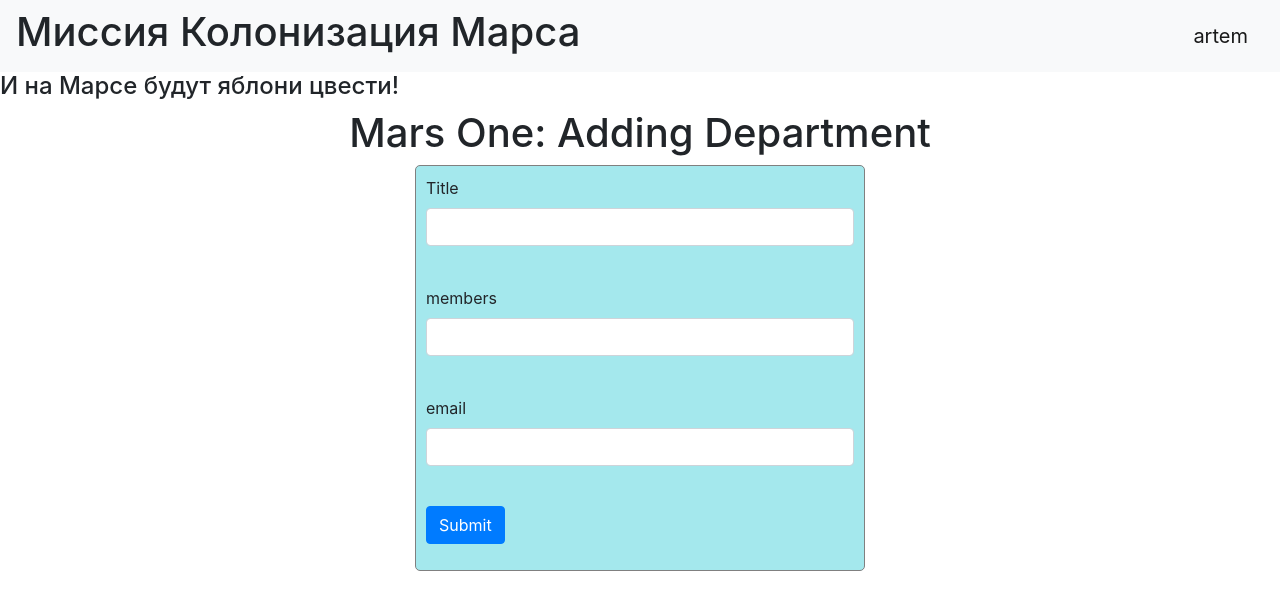
After one commit to KapBelka/web_with_db, a Flask app: page /department_add in a window 1280 px wide. The commit adds this page. Shown: the top 610 px of the page. Run offline with Flask 2, Linux system fonts and the light colour scheme; a user stored in the database is signed in; some libraries are stand-ins or nearby versions.

Commit message:
lesson task 3

```diff
--- a/main.py
+++ b/main.py
@@ -1,4 +1,3 @@
-import flask_login
 from flask import Flask, render_template, request
 from flask_login import login_manager, login_user, logout_user, login_required, LoginManager, \
     current_user
@@ -10,6 +9,7 @@ from wtforms.fields.html5 import *
 from wtforms.validators import DataRequired
 
 from data import db_session
+from data.departments import Departments
 from data.users import User
 from data.jobs import Jobs
 import datetime
@@ -48,6 +48,13 @@ class JobAddForm(FlaskForm):
     submit = SubmitField('Submit')
 
 
+class DepartmentAddForm(FlaskForm):
+    title = StringField('Title', validators=[DataRequired()])
+    members = StringField('members', validators=[DataRequired()])
+    email = EmailField('email', validators=[DataRequired()])
+    submit = SubmitField('Submit')
+
+
 def get_all_jobs(session):
     jobs = session.query(Jobs).all()
     return jobs
@@ -61,6 +68,16 @@ def get_user_from_id(session, id):
 def get_teamleaders_for_jobs(session, jobs):
     teamleaders = [get_user_from_id(session, job.team_leader) for job in jobs]
     return teamleaders
+
+
+def get_all_deparments(session):
+    departments = session.query(Departments).all()
+    return departments
+
+
+def get_chiefs_for_departments(session, departments):
+    chiefs = [get_user_from_id(session, department.chief) for department in departments]
+    return chiefs
 
 
 @login_manager.user_loader
@@ -196,6 +213,82 @@ def job_delete(id):
     return redirect('/')
 
 
+@app.route('/departments')
+def departments():
+    session = db_session.create_session()
+    param = {}
+    deparments = get_all_deparments(session)
+    chiefs = get_chiefs_for_departments(session, deparments)
+    param['departments_list'] = deparments
+    param['chiefs'] = chiefs
+    print(param)
+    return render_template('departments.html', **param)
+
+
+@app.route('/department_add',  methods=['GET', 'POST'])
+@login_required
+def department_add():
+    form = DepartmentAddForm()
+    if form.validate_on_submit():
+        session = db_session.create_session()
+        department = Departments(
+            chief=current_user.id,
+            title=form.title.data,
+            members=form.members.data,
+            email=form.email.data
+        )
+        session.add(department)
+        session.commit()
+        return redirect('/departments')
+    return render_template('department_add.html', title='Добавление департамента', form=form)
+
+
+@app.route('/department_edit/<int:id>',  methods=['GET', 'POST'])
+@login_required
+def department_edit(id):
+    form = DepartmentAddForm()
+    if request.method == "GET":
+        session = db_session.create_session()
+        department = session.query(Departments).filter(Departments.id == id,
+                                                       ((Departments.chief == current_user.id) |
+                                                        (current_user.id == 1))).first()
+        if department:
+            form.email.data = department.email
+            form.members.data = department.members
+            form.title.data = department.title
+        else:
+            abort(404)
+    if form.validate_on_submit():
+        session = db_session.create_session()
+        department = session.query(Departments).filter(Departments.id == id,
+                                                       ((Departments.chief == current_user.id) |
+                                                        (current_user.id == 1))).first()
+        if department:
+            department.email = form.email.data
+            department.members = form.members.data
+            department.title = form.title.data
+            session.commit()
+            return redirect('/departments')
+        else:
+            abort(404)
+    return render_template('department_add.html', title='Добавление работы', form=form)
+
+
+@app.route('/department_delete/<int:id>', methods=['GET', 'POST'])
+@login_required
+def department_delete(id):
+    session = db_session.create_session()
+    department = session.query(Departments).filter(Departments.id == id,
+                                                   ((Departments.chief == current_user.id) |
+                                                    (current_user.id == 1))).first()
+    if department:
+        session.delete(department)
+        session.commit()
+    else:
+        abort(404)
+    return redirect('/departments')
+
+
 def main():
     db_session.global_init("db/mars_explorer.db")
     app.run()
--- /dev/null
+++ b/templates/department_add.html
@@ -0,0 +1,37 @@
+{% extends "base.html" %}
+
+{% block content %}
+    <h1 align="center">Mars One: Adding Department</h1>
+    <form class="all_forms" action="" method="post">
+        {{ form.hidden_tag() }}
+        <p>
+            {{ form.title.label }}<br>
+            {{ form.title(class="form-control") }}<br>
+            {% for error in form.title.errors %}
+                <div class="alert alert-danger" role="alert">
+                    {{ error }}
+                </div>
+            {% endfor %}
+        </p>
+        <p>
+            {{ form.members.label }}<br>
+            {{ form.members(class="form-control") }}<br>
+            {% for error in form.members.errors %}
+                <div class="alert alert-danger" role="alert">
+                    {{ error }}
+                </div>
+            {% endfor %}
+        </p>
+        <p>
+            {{ form.email.label }}<br>
+            {{ form.email(class="form-control") }}<br>
+            {% for error in form.email.errors %}
+                <div class="alert alert-danger" role="alert">
+                    {{ error }}
+                </div>
+            {% endfor %}
+        </p>
+        <p>{{ form.submit(type="submit", class="btn btn-primary") }}</p>
+        <div>{{ message }}</div>
+    </form>
+{% endblock %}
--- a/templates/index.html
+++ b/templates/index.html
@@ -3,6 +3,7 @@
 {% block content %}
     <div>
         <h2 align="center">Works Log</h2>
+        <a href="/departments" class="btn btn-secondary">To Departments</a>
         {% if current_user.is_authenticated %}
             <a href="/job_add" class="btn btn-secondary">Add Job</a>
         {% endif %}
```
Also changed, not shown: templates/departments.html (added, +34 -0 lines), db/mars_explorer.db (added).
